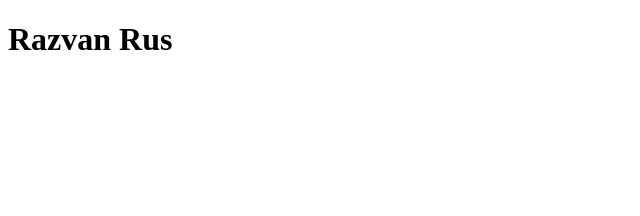
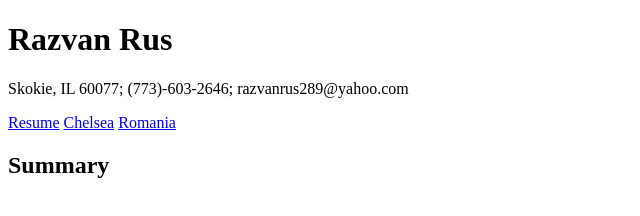
Before and after one commit to razvanrus289/Project-Three, a plain HTML site: page index.html in a window 1280 px wide. Shown: the whole page, without its empty margins (0-640 px from the left). Drawn offline with Linux system fonts and the light colour scheme.

Commit message:
added the navigation bar to the first page

```diff
--- a/index.html
+++ b/index.html
@@ -8,7 +8,12 @@
 
 <body>
     <h1>Razvan Rus</h1>
-
+    <p>Skokie, IL 60077; (773)-603-2646; razvanrus289@yahoo.com</p>
+    <a href="index.html" title="Resume">Resume</a>
+    <a href="page2.html" title="Chelsea Page">Chelsea</a>
+    <a href="page3.html" title="Romania">Romania</a>
+    <h2>Summary</h2>
+    <p></p>
 </body>
 
 
```
